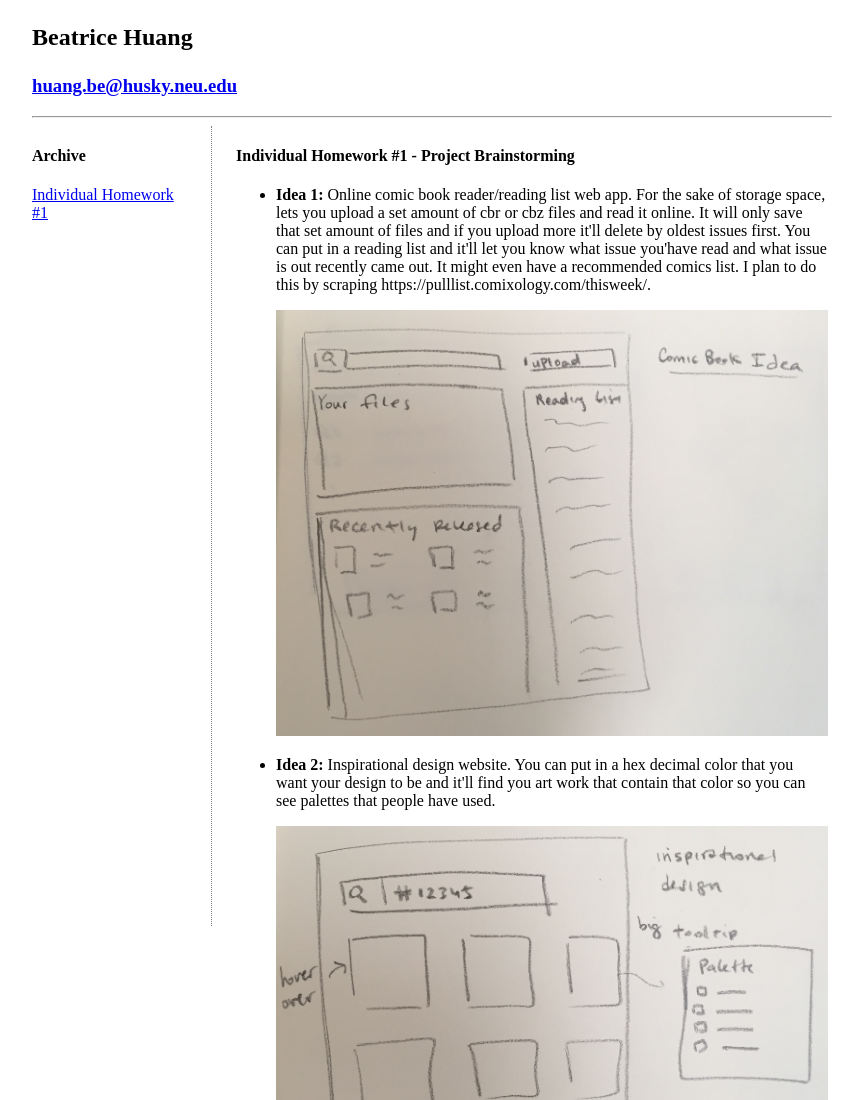
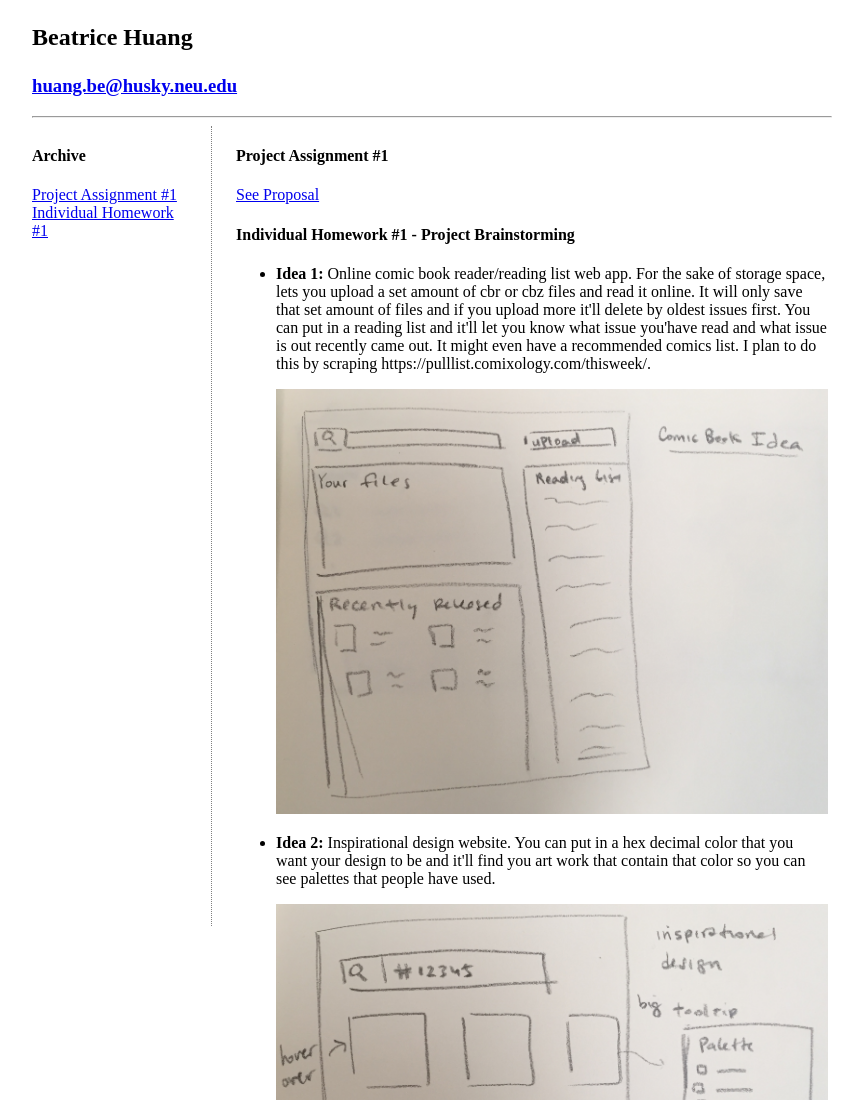
Before and after one commit to beahuang/IS4300, a plain HTML site: page index.html in a window 1280 px wide. Shown: the top 1100 px of the page, without its empty margins (208-1071 px from the left). Drawn offline with Linux system fonts and the light colour scheme.

Commit message:
add in project 1

```diff
--- a/index.html
+++ b/index.html
@@ -19,9 +19,14 @@
 		<section id="wrapper">
 			<nav>
 				<h4>Archive</h4>
+				<a href="#p1">Project Assignment #1</a>
 				<a href="#ih1">Individual Homework #1</a>
 			</nav>
 			<section id="homeworks">
+				<section id="p1">
+					<h4>Project Assignment #1</h4>
+					<a href="images/project1.pdf">See Proposal</a>
+				</section>
 				<section id="ih1">
 					<h4>Individual Homework #1 - Project Brainstorming</h4>
 					<ul>
```
Also changed, not shown: 1 other file.
